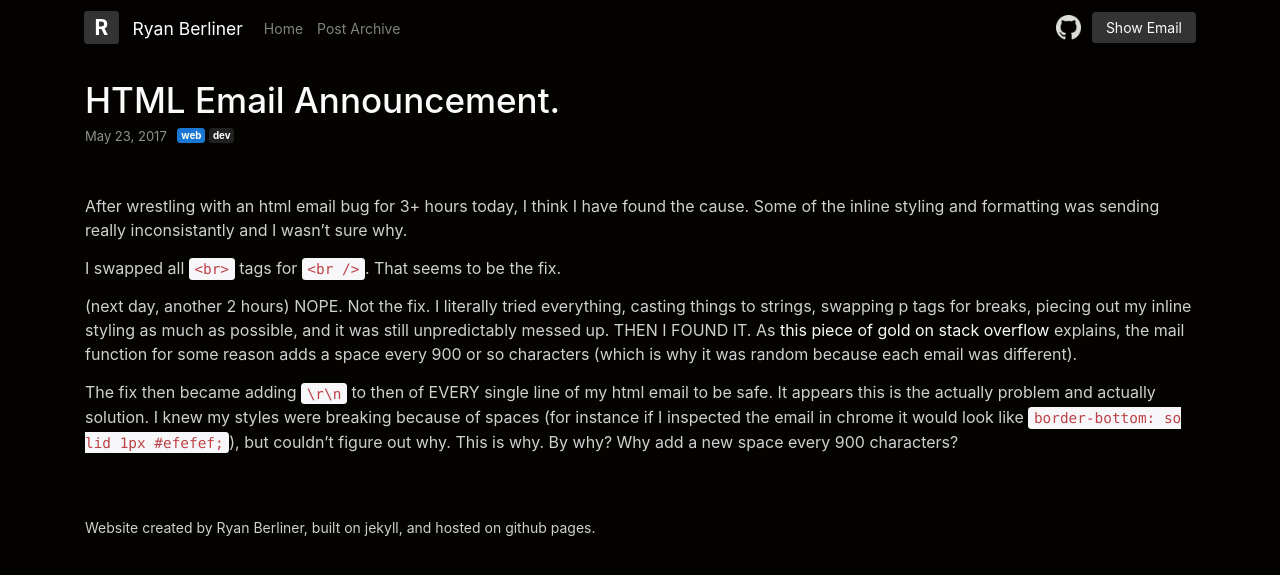
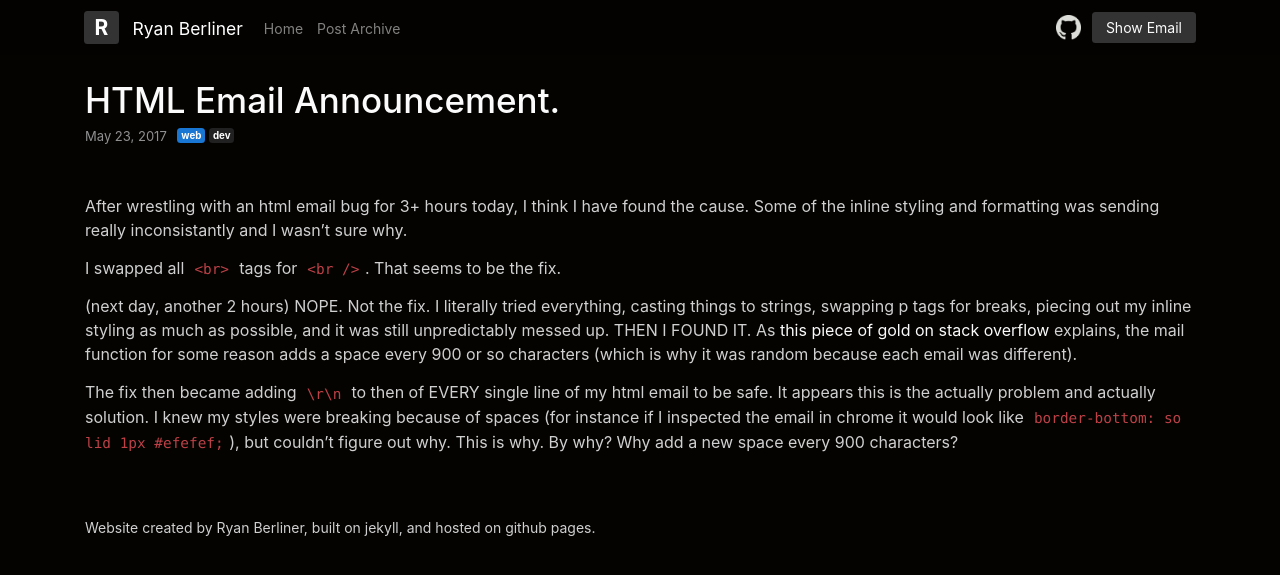
Before and after one commit to RyanBerliner/ryanberliner.github.io, a Jekyll site: the page built from _posts/2017-05-23-html-email-announcement.markdown, in a window 1280 px wide. Shown: the top 575 px of the page. Built offline with Jekyll 4.4.1, drawn with Linux system fonts in a browser that asks for light colours; nearby versions of some CDN libraries.

Commit message:
fixed code inline

```diff
--- a/assets/main.scss
+++ b/assets/main.scss
@@ -56,6 +56,10 @@ main {
 
 pre code {
   padding: 1rem 0 !important;
+}
+
+code {
+  background-color: transparent;
 }
 
 img {
```
